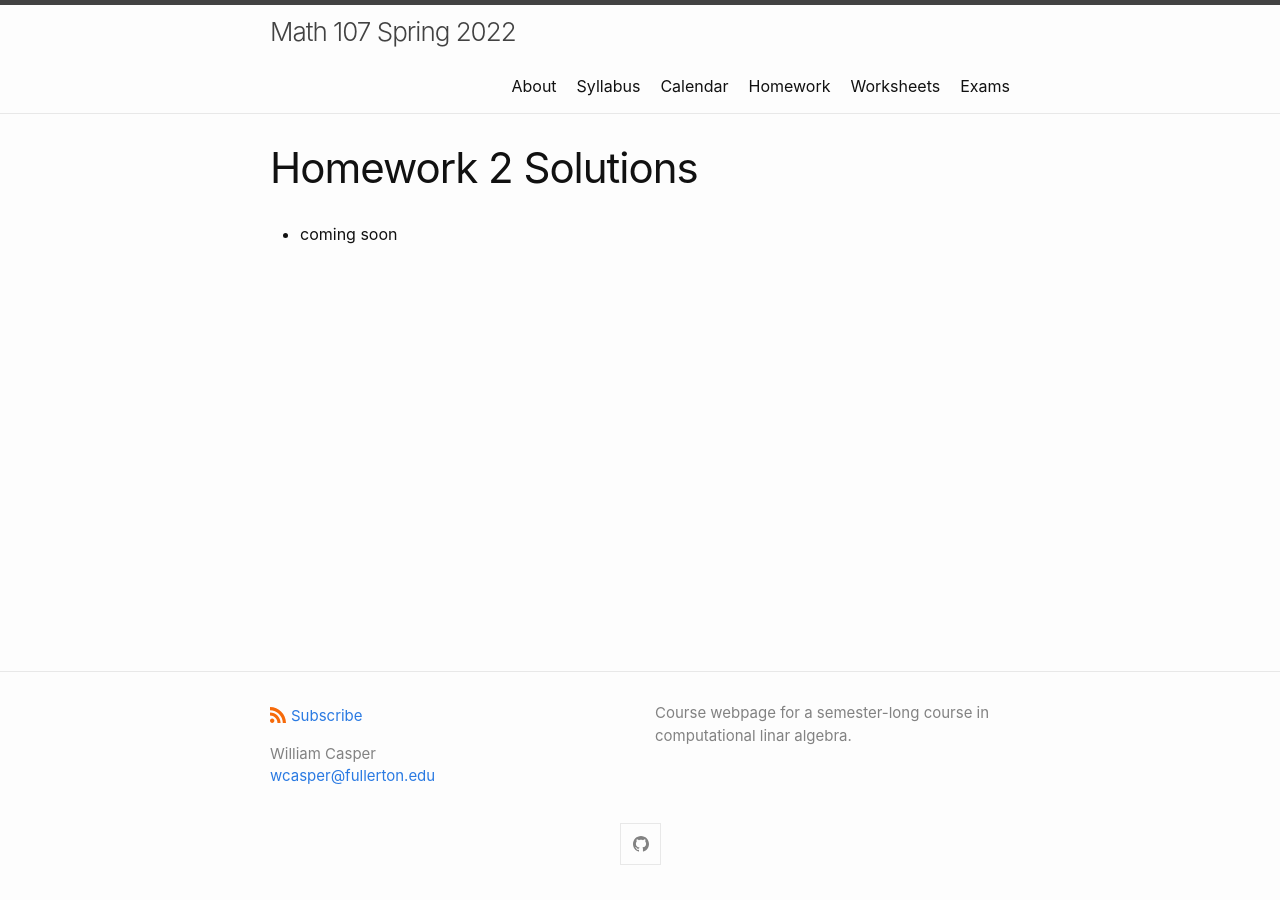
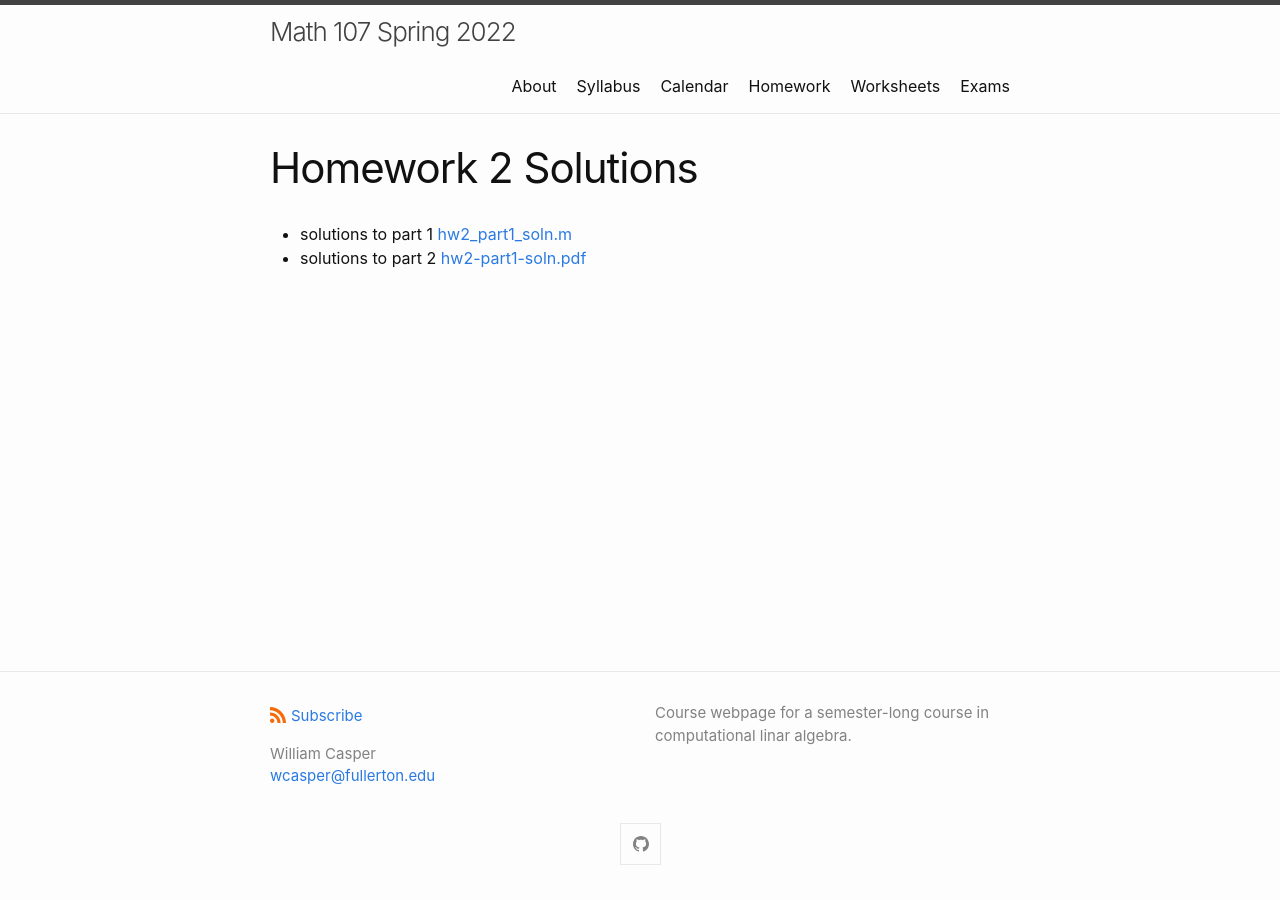
Before and after one commit to wcasper/math107spring2022, a Jekyll site: the page built from _homework/hw2/hw2-solutions.md, in a window 1280 px wide. Built offline with Jekyll 4.4.1, drawn with Linux system fonts in a browser that asks for light colours.

Commit message:
added links to solutions

```diff
--- a/_homework/hw2/hw2-solutions.md
+++ b/_homework/hw2/hw2-solutions.md
@@ -4,4 +4,5 @@ title: Homework 2 Solutions
 permalink: /homework/hw2/solutions
 ---
 
-* coming soon
+* solutions to part 1 [hw2_part1_soln.m](hw2_part1_soln.m)
+* solutions to part 2 [hw2-part1-soln.pdf](hw2-part2-soln.pdf)
```
